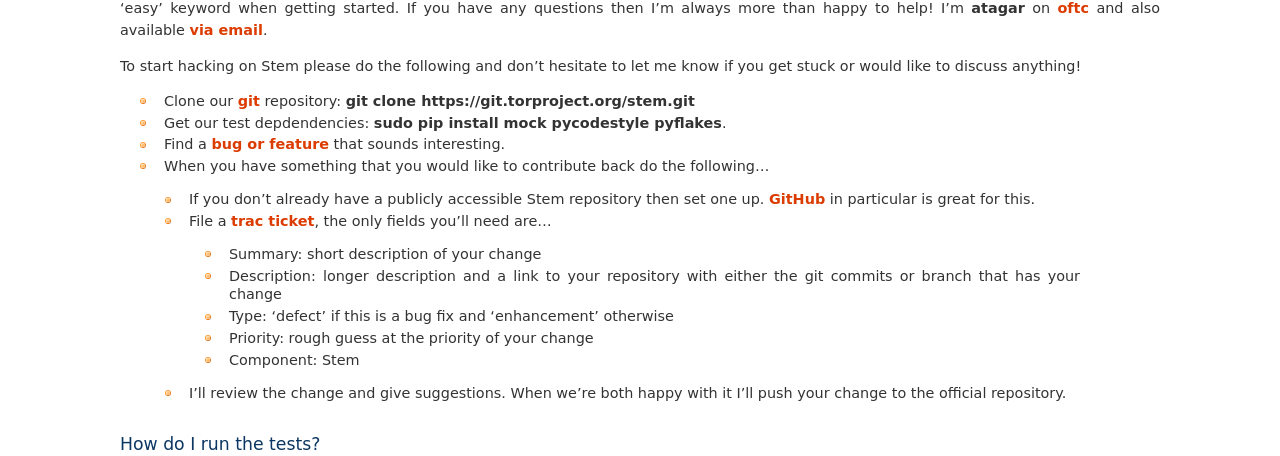
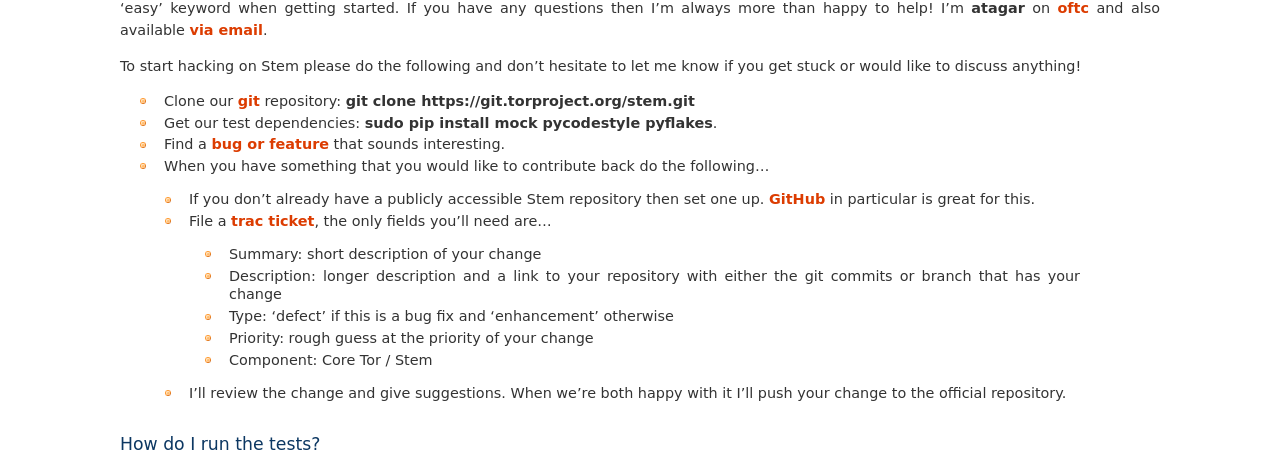
Before and after one commit to torproject/stem, a Sphinx documentation site: the page built from docs/faq.rst, in a window 1280 px wide and 900 px high, scrolled down 6324 px. Shown: the part 145-601 px from the top of the window. Built offline with Sphinx 7.4.7, drawn with Linux system fonts in a browser that asks for light colours.

Commit message:
Minor doc corrections
Vidalia link no longer worked and trac components are now nested.

```diff
--- a/docs/faq.rst
+++ b/docs/faq.rst
@@ -326,7 +326,7 @@
 
 Tor does not have a method for cycling your IP address. This is on purpose, and done for a couple reasons. The first is that this capability is usually requested for not-so-nice reasons such as ban evasion or SEO. Second, repeated circuit creation puts a very high load on the Tor network, so please don't!
 
-With all that out of the way, how do you create a new circuit? You can customize the rate at which Tor cycles circuits with the **MaxCircuitDirtiness** option in your `torrc <https://www.torproject.org/docs/faq.html.en#torrc>`_. `Vidalia <https://www.torproject.org/getinvolved/volunteer.html.en#project-vidalia>`_ and `arm <https://www.atagar.com/arm/>`_ both provide a method to request a new identity, and you can do so programmatically by sending Tor a NEWNYM signal.
+With all that out of the way, how do you create a new circuit? You can customize the rate at which Tor cycles circuits with the **MaxCircuitDirtiness** option in your `torrc <https://www.torproject.org/docs/faq.html.en#torrc>`_. `Vidalia <https://en.wikipedia.org/wiki/Vidalia_%28software%29>`_ and `arm <https://www.atagar.com/arm/>`_ both provide a method to request a new identity, and you can do so programmatically by sending Tor a NEWNYM signal.
 
 To do this with telnet...
 
@@ -463,7 +463,7 @@
 know if you get stuck or would like to discuss anything!
 
 #. Clone our `git <http://git-scm.com/>`_ repository: **git clone https://git.torproject.org/stem.git**
-#. Get our test depdendencies: **sudo pip install mock pycodestyle pyflakes**.
+#. Get our test dependencies: **sudo pip install mock pycodestyle pyflakes**.
 #. Find a `bug or feature <https://trac.torproject.org/projects/tor/wiki/doc/stem/bugs>`_ that sounds interesting.
 #. When you have something that you would like to contribute back do the following...
 
@@ -474,7 +474,7 @@
   * Description: longer description and a link to your repository with either the git commits or branch that has your change
   * Type: 'defect' if this is a bug fix and 'enhancement' otherwise
   * Priority: rough guess at the priority of your change
-  * Component: Stem
+  * Component: Core Tor / Stem
 
  * I'll review the change and give suggestions. When we're both happy with it I'll push your change to the official repository.
 
```
